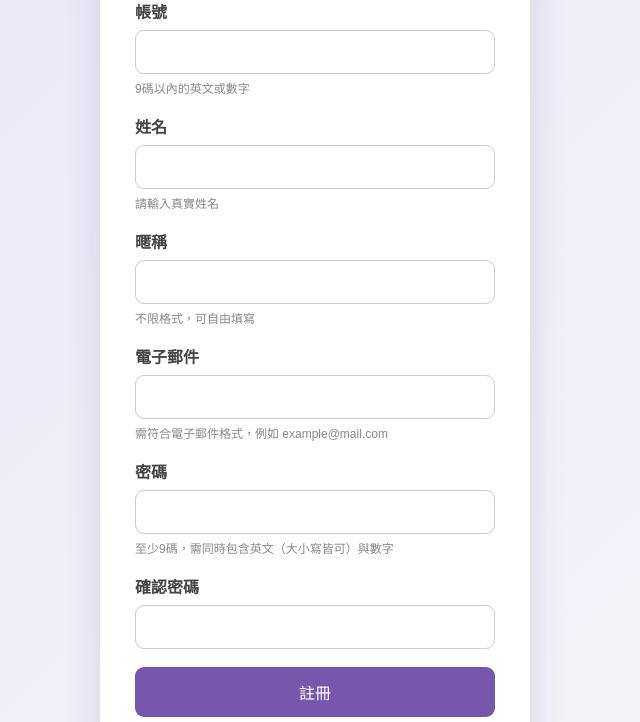
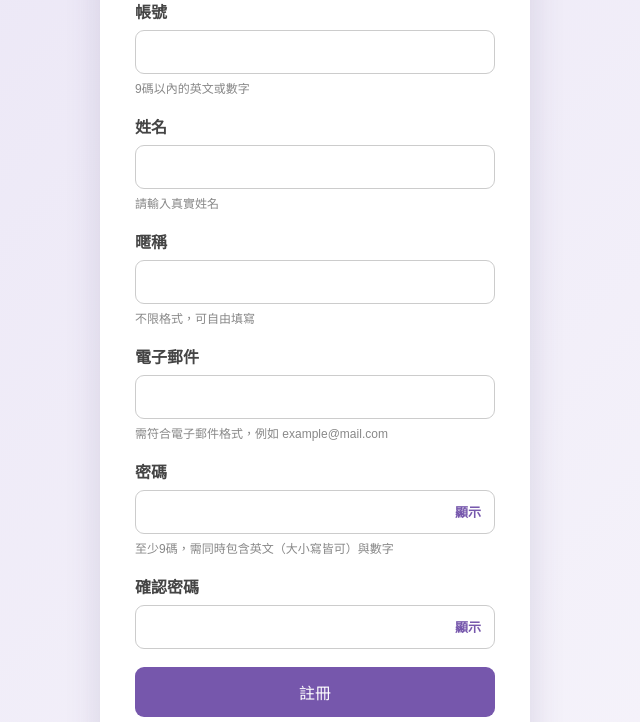
Before and after one commit to 111534114/travel_together, a Flask app: page /register in a window 1280 px wide. Shown: the part 335-1057 px from the top of the page, without its empty margins (325-965 px from the left). Run offline with Flask 3, Linux system fonts and the light colour scheme.

Commit message:
feat: add login and register templates with styling

```diff
--- a/static/css/style.css
+++ b/static/css/style.css
@@ -70,6 +70,34 @@ body {
     margin-top: 5px;
     font-size: 12px;
     color: #888;
+}
+
+.password-field {
+    position: relative;
+}
+
+.password-field input {
+    padding-right: 60px;
+}
+
+.toggle-password {
+    position: absolute;
+    top: 50%;
+    right: 6px;
+    transform: translateY(-50%);
+    padding: 6px 8px;
+    background: none;
+    border: none;
+    color: #7657ac;
+    font-size: 13px;
+    font-weight: bold;
+    line-height: 1;
+    white-space: nowrap;
+    cursor: pointer;
+}
+
+.toggle-password:hover {
+    color: #443463;
 }
 
 .primary-button {
--- a/templates/register.html
+++ b/templates/register.html
@@ -90,22 +90,28 @@
             <div class="form-group">
                 <label for="password">密碼</label>
 
+                <div class="password-field">
                     <input type="password"
                            id="password"
                            name="password"
                            pattern="(?=.*[A-Za-z])(?=.*\d)\S{9,}"
                            title="密碼至少9碼，需同時包含英文（不分大小寫）與數字"
                            required>
+                    <button type="button" class="toggle-password" onclick="togglePasswordVisibility('password', this)">顯示</button>
+                </div>
                 <small class="form-hint">至少9碼，需同時包含英文（大小寫皆可）與數字</small>
             </div>
 
             <div class="form-group">
                 <label for="confirm_password">確認密碼</label>
 
+                <div class="password-field">
                     <input type="password"
                            id="confirm_password"
                            name="confirm_password"
                            required>
+                    <button type="button" class="toggle-password" onclick="togglePasswordVisibility('confirm_password', this)">顯示</button>
+                </div>
             </div>
 
             <button type="submit"
@@ -114,6 +120,15 @@
             </button>
 
         </form>
+
+        <script>
+            function togglePasswordVisibility(inputId, button) {
+                var input = document.getElementById(inputId);
+                var showing = input.type === 'text';
+                input.type = showing ? 'password' : 'text';
+                button.textContent = showing ? '顯示' : '隱藏';
+            }
+        </script>
 
         <p class="auth-link">
             已經有帳號？
```
Also changed, not shown: templates/login.html (+17 -5 lines). Lines whose indentation alone changed are shown as unchanged.
